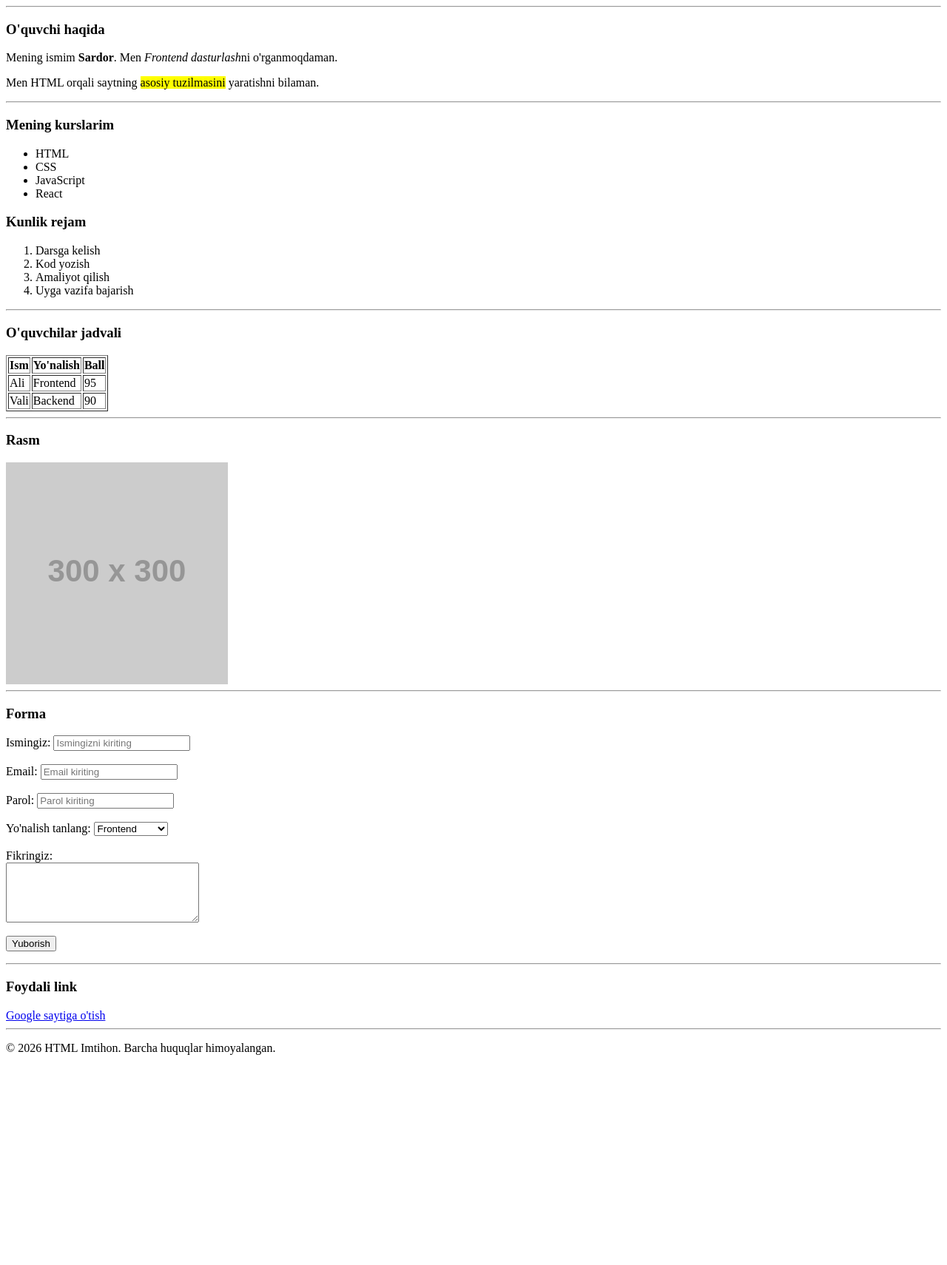
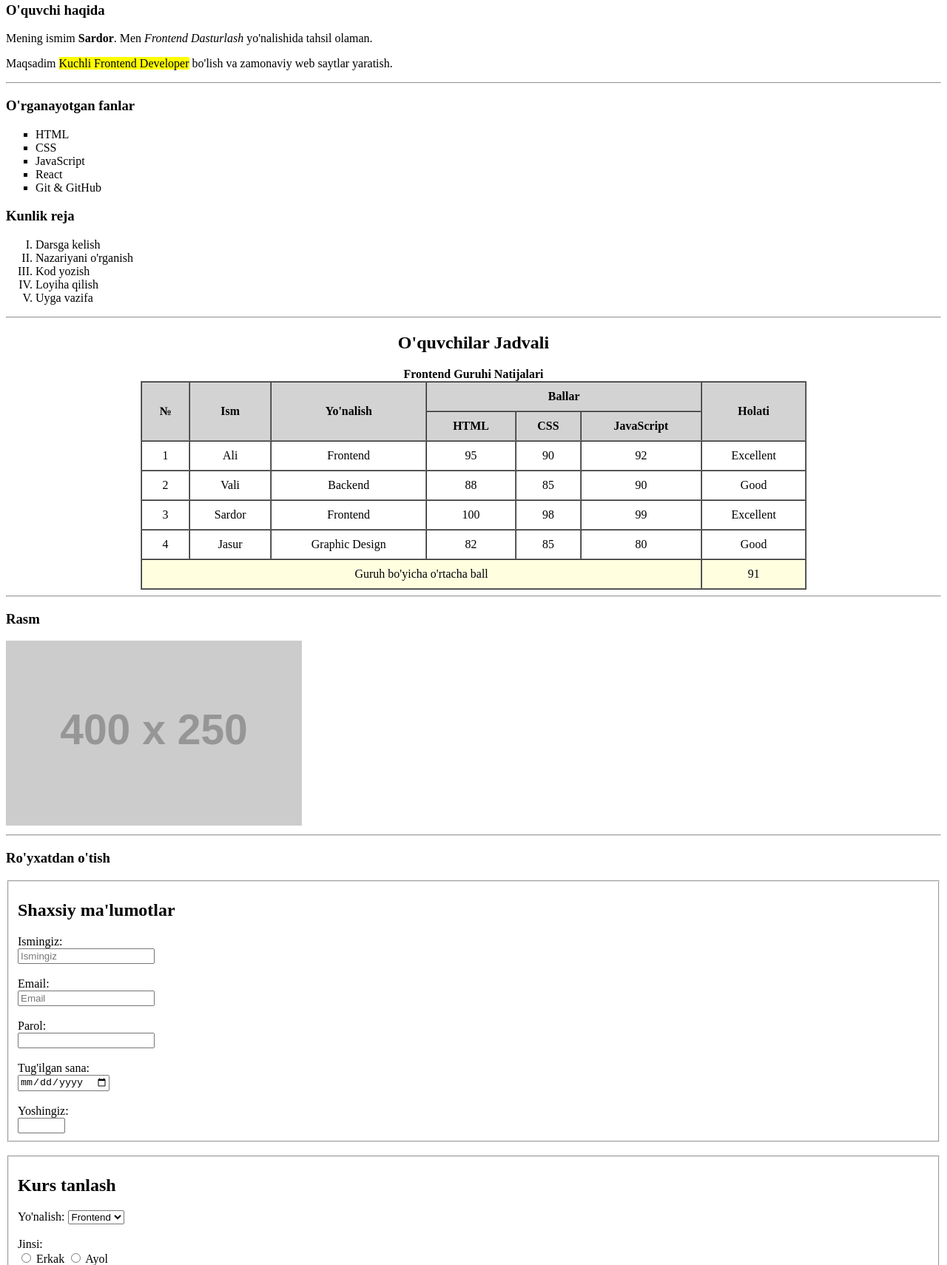
Before and after one commit to sardorbek-3226/IT-shaxarcha-1-exam, a plain HTML site: page index.html in a window 1280 px wide. Shown: the part 145-1855 px from the top of the page at 74% size. Before the commit the page ends 1587 px from the top, so only its background shows below. Drawn offline with Linux system fonts and the light colour scheme; placeholder pictures from the web are drawn by us.

Commit message:
Revise index.html for improved structure and content
Updated the HTML structure and content to enhance layout and information presentation.

```diff
--- a/index.html
+++ b/index.html
@@ -1,110 +1,250 @@
-git <!DOCTYPE html>
+<!DOCTYPE html>
 <html>
+
 <head>
-    <title>HTML Imtihon</title>
+    <title>HTML Imtihon (Murakkab)</title>
 </head>
+
 <body>
 
-    <h1>IT Shaharcha</h1>
-    <h2>HTML Imtihon Loyihasi</h2>
+    <h1 align="center">IT Shaharcha</h1>
+    <h2 align="center">HTML Imtihon Loyihasi</h2>
 
     <hr>
 
     <h3>O'quvchi haqida</h3>
+
     <p>
-        Mening ismim <b>Sardor</b>. Men <i>Frontend dasturlash</i>ni o'rganmoqdaman.
+        Mening ismim <b>Sardor</b>. Men
+        <i>Frontend Dasturlash</i> yo'nalishida tahsil olaman.
     </p>
 
     <p>
-        Men HTML orqali saytning <mark>asosiy tuzilmasini</mark> yaratishni bilaman.
+        Maqsadim <mark>Kuchli Frontend Developer</mark> bo'lish va
+        zamonaviy web saytlar yaratish.
     </p>
 
     <hr>
 
-    <h3>Mening kurslarim</h3>
-    <ul>
+    <h3>O'rganayotgan fanlar</h3>
+
+    <ul type="square">
         <li>HTML</li>
         <li>CSS</li>
         <li>JavaScript</li>
         <li>React</li>
+        <li>Git & GitHub</li>
     </ul>
 
-    <h3>Kunlik rejam</h3>
-    <ol>
+    <h3>Kunlik reja</h3>
+
+    <ol type="I">
         <li>Darsga kelish</li>
+        <li>Nazariyani o'rganish</li>
         <li>Kod yozish</li>
-        <li>Amaliyot qilish</li>
-        <li>Uyga vazifa bajarish</li>
+        <li>Loyiha qilish</li>
+        <li>Uyga vazifa</li>
     </ol>
 
     <hr>
 
-    <h3>O'quvchilar jadvali</h3>
-    <table border="1">
+    <h2 align="center">O'quvchilar Jadvali</h2>
+
+    <table border="1" width="900" align="center" cellpadding="10" cellspacing="0">
+
+        <caption>
+            <b>Frontend Guruhi Natijalari</b>
+        </caption>
+
+        <thead bgcolor="lightgray">
             <tr>
-            <th>Ism</th>
-            <th>Yo'nalish</th>
-            <th>Ball</th>
+                <th rowspan="2">№</th>
+                <th rowspan="2">Ism</th>
+                <th rowspan="2">Yo'nalish</th>
+                <th colspan="3">Ballar</th>
+                <th rowspan="2">Holati</th>
             </tr>
+
             <tr>
+                <th>HTML</th>
+                <th>CSS</th>
+                <th>JavaScript</th>
+            </tr>
+        </thead>
+
+        <tbody>
+
+            <tr align="center">
+                <td>1</td>
                 <td>Ali</td>
                 <td>Frontend</td>
                 <td>95</td>
+                <td>90</td>
+                <td>92</td>
+                <td>Excellent</td>
             </tr>
-        <tr>
+
+            <tr align="center">
+                <td>2</td>
                 <td>Vali</td>
                 <td>Backend</td>
+                <td>88</td>
+                <td>85</td>
                 <td>90</td>
+                <td>Good</td>
             </tr>
+
+            <tr align="center">
+                <td>3</td>
+                <td>Sardor</td>
+                <td>Frontend</td>
+                <td>100</td>
+                <td>98</td>
+                <td>99</td>
+                <td>Excellent</td>
+            </tr>
+
+            <tr align="center">
+                <td>4</td>
+                <td>Jasur</td>
+                <td>Graphic Design</td>
+                <td>82</td>
+                <td>85</td>
+                <td>80</td>
+                <td>Good</td>
+            </tr>
+
+        </tbody>
+
+        <tfoot bgcolor="lightyellow">
+            <tr align="center">
+                <td colspan="6">
+                    Guruh bo'yicha o'rtacha ball
+                </td>
+
+                <td>91</td>
+            </tr>
+        </tfoot>
+
     </table>
 
     <hr>
 
     <h3>Rasm</h3>
-    <img src="https://via.placeholder.com/300" alt="HTML rasmi">
+
+    <img src="https://via.placeholder.com/400x250" alt="HTML" width="400" height="250" title="HTML rasmi">
 
     <hr>
 
-    <h3>Forma</h3>
+    <h3>Ro'yxatdan o'tish</h3>
+
     <form>
-        <label>Ismingiz:</label>
-        <input type="text" placeholder="Ismingizni kiriting">
+
+        <fieldset>
+
+            <h2>Shaxsiy ma'lumotlar</h2>
+
+            <label>Ismingiz:</label><br>
+            <input type="text" placeholder="Ismingiz" required>
+
             <br><br>
 
-        <label>Email:</label>
-        <input type="email" placeholder="Email kiriting">
+            <label>Email:</label><br>
+            <input type="email" placeholder="Email" required>
+
             <br><br>
 
-        <label>Parol:</label>
-        <input type="password" placeholder="Parol kiriting">
+            <label>Parol:</label><br>
+            <input type="password" required>
+
             <br><br>
 
-        <label>Yo'nalish tanlang:</label>
+            <label>Tug'ilgan sana:</label><br>
+            <input type="date">
+
+            <br><br>
+
+            <label>Yoshingiz:</label><br>
+            <input type="number" min="10" max="100">
+
+        </fieldset>
+
+        <br>
+
+        <fieldset>
+
+            <h2>Kurs tanlash</h2>
+
+            <label>Yo'nalish:</label>
+
             <select>
+
                 <option>Frontend</option>
                 <option>Backend</option>
-            <option>Grafik dizayn</option>
+                <option>Flutter</option>
+                <option>Python</option>
+
             </select>
+
             <br><br>
 
-        <label>Fikringiz:</label>
-        <br>
-        <textarea rows="5" cols="30"></textarea>
+            <label>Jinsi:</label><br>
+
+            <input type="radio" name="gender"> Erkak
+            <input type="radio" name="gender"> Ayol
+
             <br><br>
 
-        <button type="submit">Yuborish</button>
+            <label>Qiziqishlaringiz:</label><br>
+
+            <input type="checkbox"> HTML <br>
+            <input type="checkbox"> CSS <br>
+            <input type="checkbox"> JavaScript <br>
+            <input type="checkbox"> React
+
+            <br><br>
+
+            <label>Izoh:</label><br>
+
+            <textarea rows="6" cols="40" placeholder="Fikringizni yozing"></textarea>
+
+        </fieldset>
+
+        <br>
+
+        <button type="submit">
+            Yuborish
+        </button>
+
+        <button type="reset">
+            Tozalash
+        </button>
+
     </form>
 
     <hr>
 
-    <h3>Foydali link</h3>
-    <a href="https://www.google.com" target="_blank">Google saytiga o'tish</a>
+    <h3>Foydali havolalar</h3>
+
+    <a href="https://www.google.com" target="_blank" title="Google">
+        Google
+    </a>
+
+    <br>
+
+    <a href="https://github.com" target="_blank" title="GitHub">
+        GitHub
+    </a>
 
     <hr>
 
-    <footer>
-        <p>© 2026 HTML Imtihon. Barcha huquqlar himoyalangan.</p>
+    <footer align="center">
+        <p>
+            © 2026 IT Shaharcha.
+            Barcha huquqlar himoyalangan.
+        </p>
     </footer>
 
 </body>
+
 </html>
```
Lines whose indentation alone changed are shown as unchanged.
